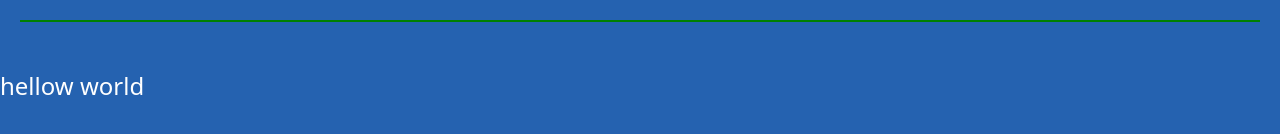
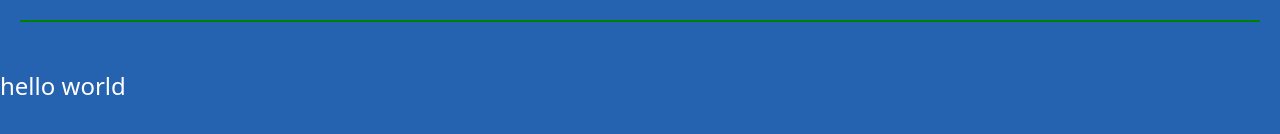
Before and after one commit to Maristina-Hub/loyalbaze, a React (Create React App) app: page / in a window 1280 px wide. Shown: the part 1604-1738 px from the top of the page. Built offline with nearby package versions, Linux system fonts and the light colour scheme; a web font is replaced by a local one.

Commit message:
loyal baze task

```diff
--- a/src/components/signup.js
+++ b/src/components/signup.js
@@ -110,7 +110,7 @@ const SignUp = () => {
         </div>
         <div className="footer">
         <hr className="hr "/>
-        <h1 className="mt-12">hellow world</h1>
+        <h1 className="mt-12">hello world</h1>
         </div>
       </div>
     </div>
--- a/tailwind.config.js
+++ b/tailwind.config.js
@@ -20,7 +20,7 @@ module.exports = {
       }),
       fontFamily: {
         body: ["'Playfair Display', serif"],
-        crimson: ["'Crimson Text', serif"],
+
       },
 
       fontSize: {
```
Also changed, not shown: package.json (line endings or trailing spaces), postcss.config.js (line endings or trailing spaces), 1 other file (tests, documents, lock files or other folders).
